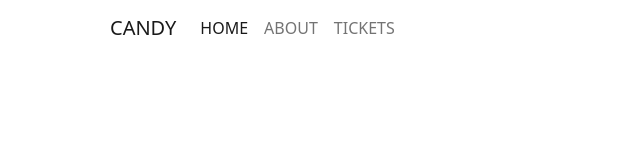
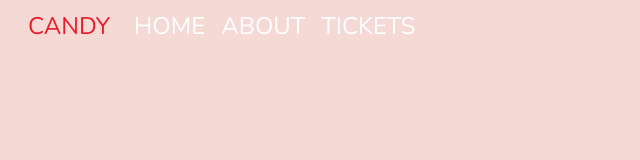
Before and after one commit to jpetesdev/MuseumOFCandy, a plain HTML site: page index.html in a window 1280 px wide. Shown: the whole page, without its empty margins (0-640 px from the left). Drawn offline with nearby package versions, Linux system fonts and the light colour scheme; files that its build step writes are made by us from their sources.

Commit message:
Updated navbar

```diff
--- a/css/app.css
+++ b/css/app.css
@@ -0,0 +1,27 @@
+body {
+    background: #f5d9d5;
+    font-family: "Nunito", sans-serif;
+}
+
+#mainNavbar .navbar-brand {
+    color: #ea1c2c;
+    font-size: 1.5rem;
+
+}
+
+#mainNavbar {
+    font-size: 1.5rem;
+    font-weight: 100;
+}
+
+#mainNavbar .nav-link {
+    color: white;
+}
+
+#mainNavbar .nav-link:hover {
+    color: #ea1c2c;
+}
+
+.nav-container {
+    padding: 0;
+}
--- a/index.html
+++ b/index.html
@@ -14,21 +14,24 @@
 
 
     <!-- Custom CSS -->
-    <link rel="stylesheet" href="app.css">
+    <link rel="stylesheet" href="/MuseumOFCandy/css/app.css">
 
     <title>Museum of Candy</title>
   </head>
 
   <body>
-    <div class="container">
-      <nav class="navbar navbar-expand-lg navbar-light">
+    <div class="container-fluid nav-container">
+      <!-- The navbar-expand-md is what tells the navbar when it should be fully open displaying all items. -->
+      <nav class="navbar navbar-expand-md navbar-dark py-0 fixed-top" id="mainNavbar">
         <div class="container-fluid">
           <a class="navbar-brand" href="#">CANDY</a>
-          <button class="navbar-toggler" type="button" data-bs-toggle="collapse" data-bs-target="#navbarSupportedContent" aria-controls="navbarSupportedContent" aria-expanded="false" aria-label="Toggle navigation">
+          <!-- This is what triggers the collapse of the navbar -->
+          <button class="navbar-toggler" type="button" data-bs-toggle="collapse" data-bs-target="#navLinks" aria-controls="navbarSupportedContent" aria-expanded="false" aria-label="Toggle navigation">
+            <!-- This is the hamburger icon. -->
             <span class="navbar-toggler-icon"></span>
           </button>
-          <div class="collapse navbar-collapse" id="navbarSupportedContent">
-            <ul class="navbar-nav me-auto mb-2 mb-lg-0">
+          <div class="collapse navbar-collapse" id="navLinks">
+            <ul class="navbar-nav">
               <li class="nav-item">
                 <a class="nav-link active" aria-current="page" href="#">HOME</a>
               </li>
@@ -43,6 +46,8 @@
       </nav>
     </div>
 
+    <div></div>
+
 
     <!-- Optional JavaScript -->
     <!-- jQuery first, then Popper.js, then Bootstrap JS -->
```
